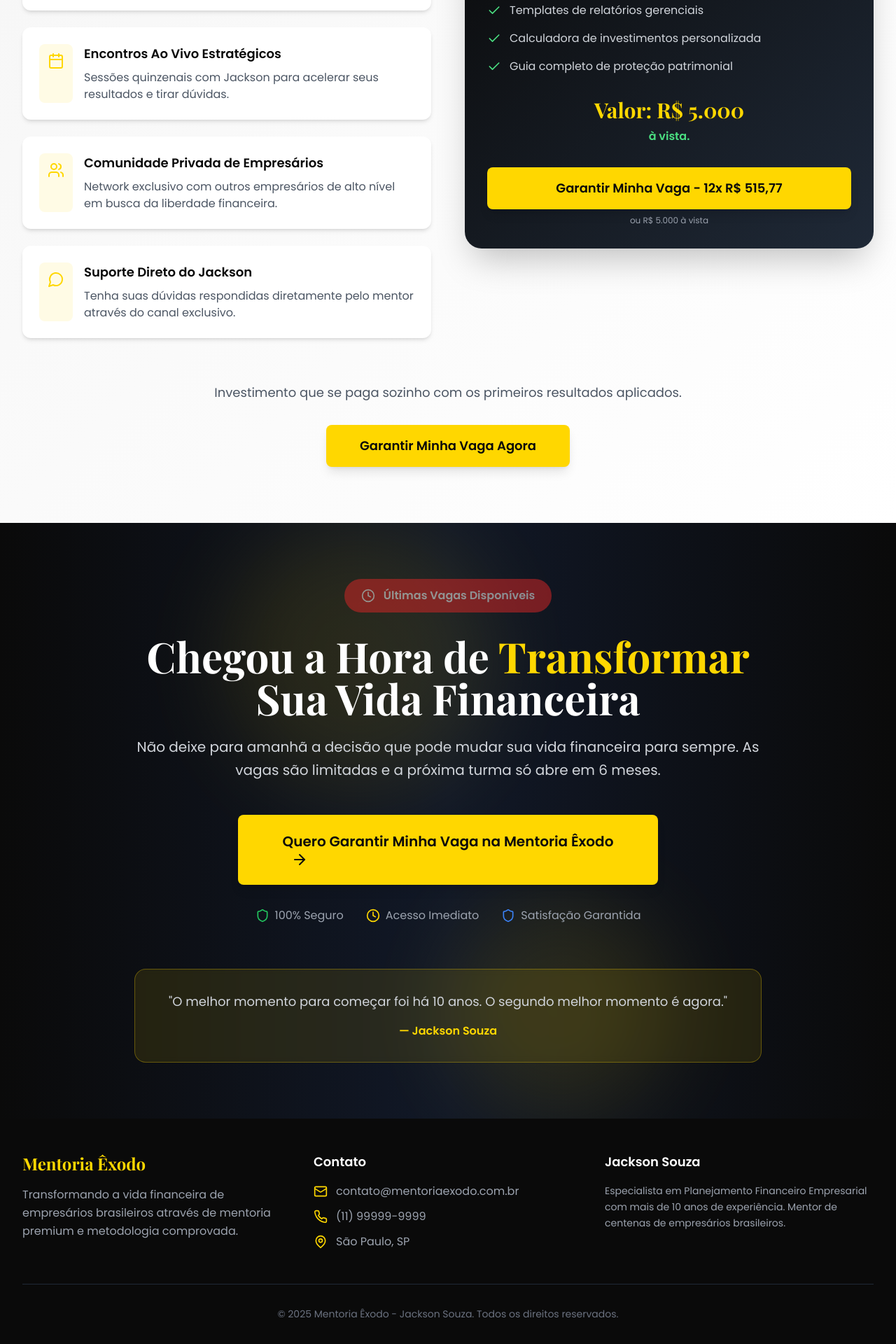
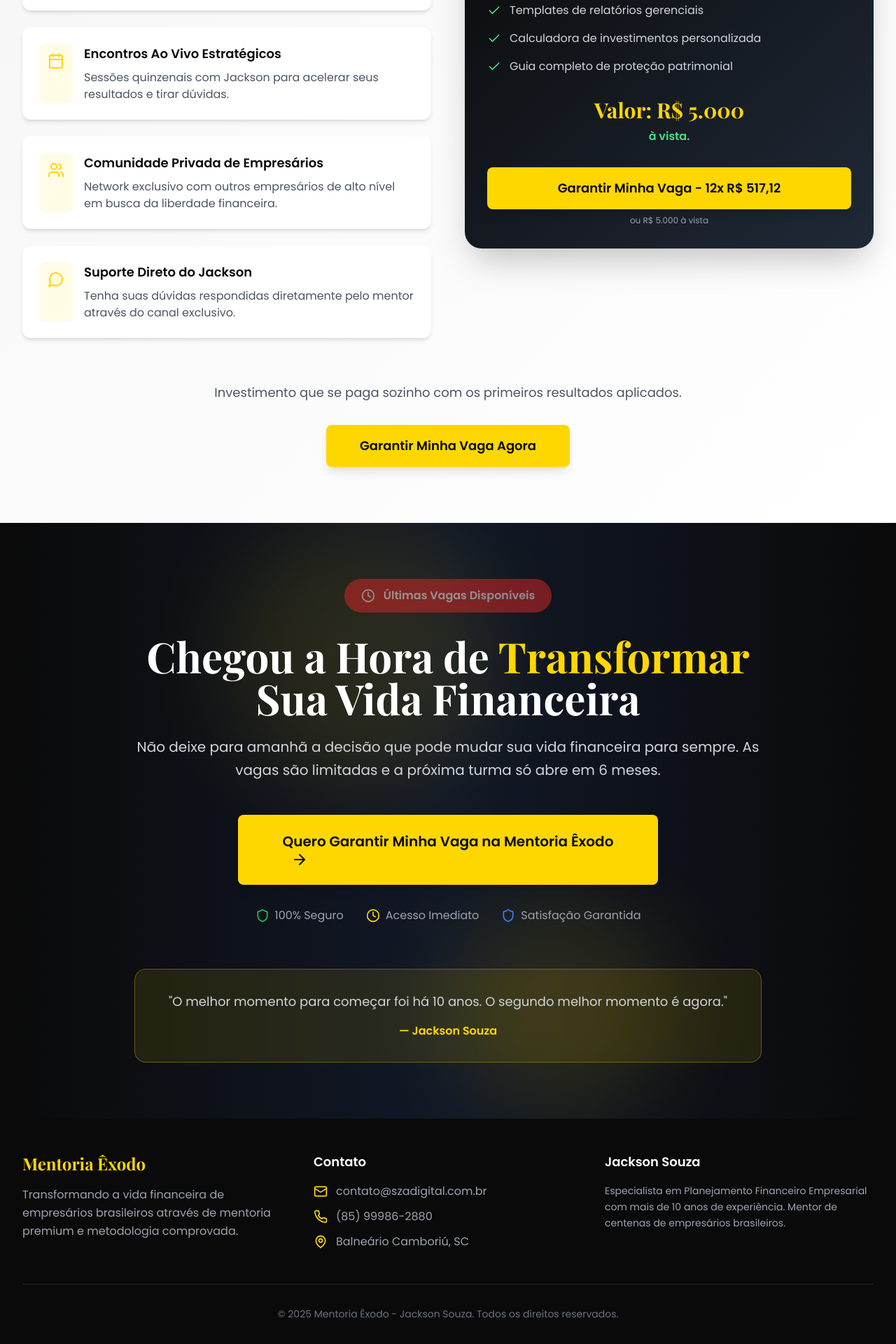
Before and after one commit to azuostech/mentoriaexodo, a React (Vite) app: page / in a window 1280 px wide. Shown: the part 6108-8028 px from the top of the page at 70% size. Built offline with nearby package versions, Linux system fonts and the light colour scheme.

Commit message:
value updated

```diff
--- a/src/components/CtaSection.tsx
+++ b/src/components/CtaSection.tsx
@@ -32,7 +32,7 @@ const CtaSection: React.FC = () => {
 
           {/* Main CTA */}
           <div className="animate-scale-in" style={{ animationDelay: '0.4s' }}>
-            <Button size="large" className="mb-8 text-xl px-16 py-6">
+            <Button size="large" className="mb-8 text-xl px-16 py-6" onClick={() => window.location.hash = '#oferta'}>
               Quero Garantir Minha Vaga na Mentoria Êxodo
               <ArrowRight className="ml-3 w-6 h-6" />
             </Button>
--- a/src/components/Footer.tsx
+++ b/src/components/Footer.tsx
@@ -24,15 +24,15 @@ const Footer: React.FC = () => {
             <div className="space-y-3">
               <div className="flex items-center gap-3">
                 <Mail className="w-5 h-5 text-gold-premium" />
-                <span className="font-poppins text-gray-400">contato@mentoriaexodo.com.br</span>
+                <span className="font-poppins text-gray-400">contato@szadigital.com.br</span>
               </div>
               <div className="flex items-center gap-3">
                 <Phone className="w-5 h-5 text-gold-premium" />
-                <span className="font-poppins text-gray-400">(11) 99999-9999</span>
+                <span className="font-poppins text-gray-400">(85) 99986-2880</span>
               </div>
               <div className="flex items-center gap-3">
                 <MapPin className="w-5 h-5 text-gold-premium" />
-                <span className="font-poppins text-gray-400">São Paulo, SP</span>
+                <span className="font-poppins text-gray-400">Balneário Camboriú, SC</span>
               </div>
             </div>
           </div>
--- a/src/components/OfferSection.tsx
+++ b/src/components/OfferSection.tsx
@@ -125,7 +125,7 @@ const OfferSection: React.FC = () => {
                     className="block w-full"
                   >
                     <Button size="large" className="w-full">
-                      Garantir Minha Vaga - 12x R$ 515,77
+                      Garantir Minha Vaga - 12x R$ 517,12
                     </Button>
                   </a>
                   <p className="font-poppins text-xs text-gray-400 mt-2 text-center">
```
